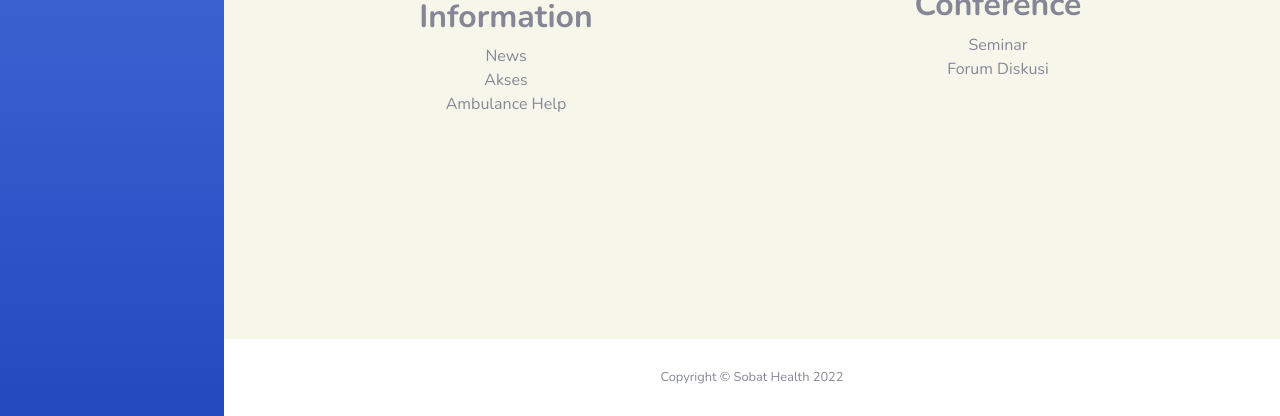
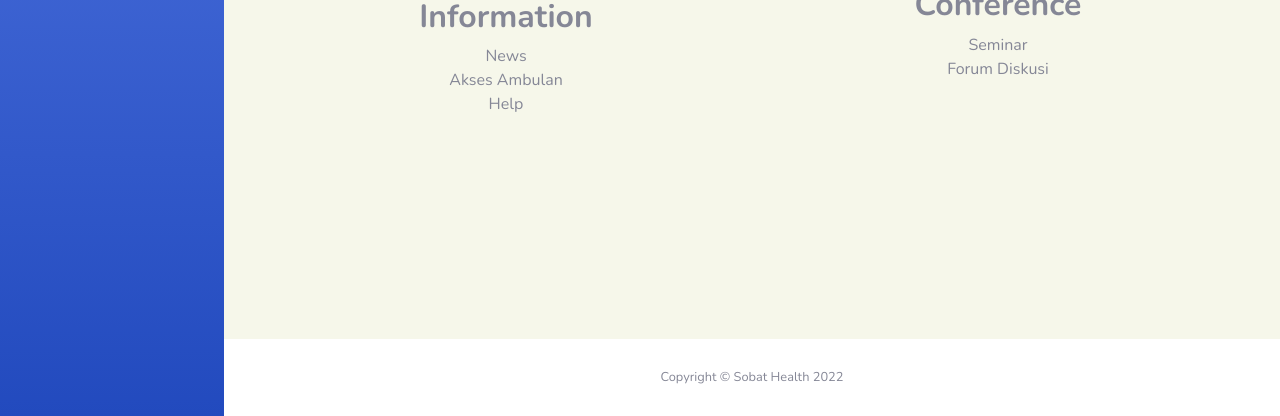
Before and after one commit to putrinurrahma/sobathealth, a website with bundled scripts: page home.html in a window 1280 px wide. Shown: the part 384-800 px from the top of the page. Built offline with nearby package versions, Linux system fonts and the light colour scheme.

Commit message:
Update home.html

```diff
--- a/home.html
+++ b/home.html
@@ -250,8 +250,8 @@
                   />
                   <h2 class="font-weight-bold">Information</h2>
                   News <br />
-                  Akses <br />
-                  Ambulance Help
+                  Akses Ambulan<br />
+                  Help
                 </div>
                 <div class="col-6">
                   <img
```
